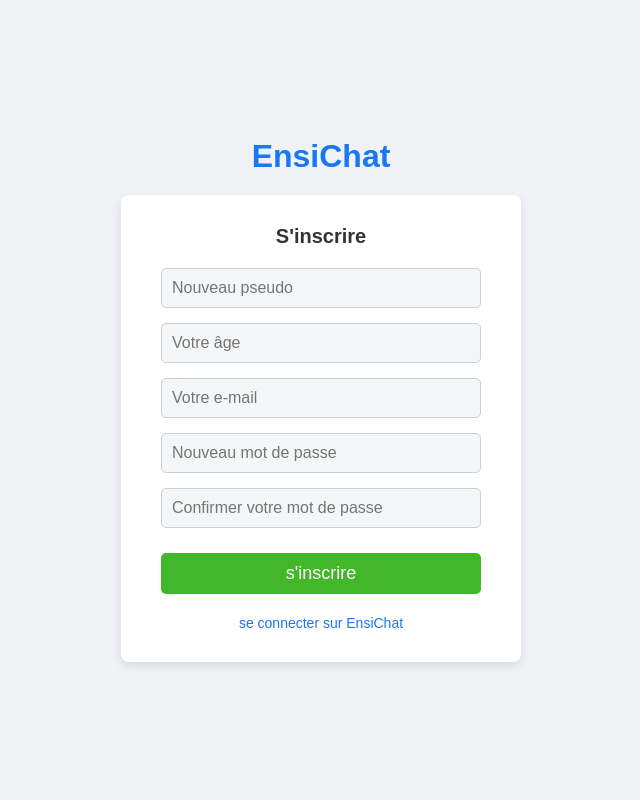
After one commit to Teston1234/ProgWebDjango, a Django app: template membre/templates/register.html in a window 1280 px wide. The commit adds this page. Shown: the whole page, without its empty margins (319-959 px from the left). Run offline with Django 5.2, Linux system fonts and the light colour scheme; the template is opened without the code that fills it, so the values that code supplies are empty.

Commit message:
frontend pannel de connection et d'inscription

```diff
--- a/membre/static/styles.css
+++ b/membre/static/styles.css
@@ -33,3 +33,199 @@ footer p{
     display: inline-block;
     vertical-align: top;
 }
+
+.body_login {
+    font-family: Arial, sans-serif;
+    margin: 0;
+    padding: 0;
+    background-color: #f0f2f5;
+    display: flex;
+    justify-content: center;
+    align-items: center;
+    height: 100vh;
+}
+
+
+.texte_gauche_login, .login_login {
+    flex: 1;
+    max-width: 500px;
+    margin: 20px;
+}
+
+
+.texte_gauche_login {
+    text-align: left;
+}
+
+.titre_login h2 {
+    font-size: 48px;
+    color: #1877f2;
+    margin: 0;
+}
+
+.texte_login p {
+    font-size: 20px;
+    color: #000;
+    margin-top: 10px;
+}
+
+
+.login_login {
+    background-color: white;
+    border-radius: 8px;
+    box-shadow: 0 2px 4px rgba(0, 0, 0, 0.2);
+    padding: 20px;
+    width: 400px;
+}
+
+
+.formulaire_login input[type="text"],
+.formulaire_login input[type="password"] {
+    width: calc(100% - 20px);
+    padding: 10px;
+    margin: 10px 0;
+    border: 1px solid #dddfe2;
+    border-radius: 5px;
+    font-size: 16px;
+    box-sizing: border-box;
+}
+
+
+
+.btn_connexion_login {
+    width: 100%;
+    background-color: #1877f2;
+    color: white;
+    border: none;
+    border-radius: 5px;
+    padding: 10px;
+    font-size: 18px;
+    cursor: pointer;
+}
+
+.btn_connexion_login:hover {
+    background-color: #145dbf;
+}
+
+
+.enregistrement_login {
+    text-align: center;
+    margin-top: 20px;
+}
+
+.enregistrement_login a {
+    color: #42b72a;
+    text-decoration: none;
+    font-size: 16px;
+}
+
+.enregistrement_login a:hover {
+    text-decoration: underline;
+}
+
+
+.body_login {
+    display: flex;
+    justify-content: center;
+    align-items: center;
+    height: 100vh;
+}
+
+.texte_gauche_login {
+    margin-right: 50px;
+}
+/* Style général pour le body */
+body.body_register {
+    font-family: Arial, sans-serif;
+    background-color: #f0f2f5;
+    margin: 0;
+    padding: 0;
+    display: flex;
+    flex-direction: column;
+    align-items: center;
+    justify-content: center;
+    height: 100vh;
+}
+
+/* Conteneur pour le titre EnsiChat */
+.register_register h2 {
+    font-size: 32px;
+    font-weight: bold;
+    color: #1877f2;
+    text-align: center;
+    margin-bottom: 20px;
+}
+
+/* Conteneur principal pour l'inscription */
+.login_register {
+    background-color: white;
+    border-radius: 8px;
+    box-shadow: 0px 4px 10px rgba(0, 0, 0, 0.1);
+    padding: 30px 40px;
+    width: 400px;
+    box-sizing: border-box;
+    text-align: center;
+}
+
+/* Sous-titre 'S'inscrire' */
+.login_register h3 {
+    font-size: 20px;
+    color: #333;
+    margin-bottom: 20px;
+}
+
+/* Champs de formulaire */
+.formulaire_register input[type="text"],
+.formulaire_register input[type="email"],
+.formulaire_register input[type="password"],
+.formulaire_register input[type="number"] {
+    width: 100%;
+    padding: 10px;
+    margin-bottom: 15px;
+    border: 1px solid #ccd0d5;
+    border-radius: 5px;
+    font-size: 16px;
+    box-sizing: border-box;
+    background-color: #f5f6f7;
+}
+
+/* Labels pour les champs (âge, etc.) */
+.formulaire_register label {
+    font-size: 14px;
+    color: #606770;
+    display: block;
+    text-align: left;
+    margin-bottom: 5px;
+}
+
+/* Bouton d'inscription */
+.btn_connexion_register {
+    width: 100%;
+    padding: 10px;
+    background-color: #42b72a;
+    color: white;
+    border: none;
+    border-radius: 5px;
+    font-size: 18px;
+    cursor: pointer;
+    margin-top: 10px;
+}
+
+.btn_connexion_register:hover {
+    background-color: #36a420;
+}
+
+/* Lien pour se connecter */
+.connexion_register {
+    margin-top: 20px;
+}
+
+.connexion_register a {
+    font-size: 14px;
+    color: #1877f2;
+    text-decoration: none;
+}
+
+.connexion_register a:hover {
+    text-decoration: underline;
+}
--- /dev/null
+++ b/membre/templates/register.html
@@ -0,0 +1,51 @@
+<!DOCTYPE html>
+<html lang="en">
+<head>
+    <meta charset="UTF-8">
+    <meta http-equiv="X-UA-Compatible" content="IE=edge">
+    <meta name="viewport" content="width=device-width, initial-scale=1.0">
+    <link rel="stylesheet" href="../static/styles.css"/>
+    <title>EnsiChat</title>
+</head>
+
+<body class="body_register">
+    <div class="register_register">
+        <div class="titre_register">
+            <h2>EnsiChat</h2>
+        </div>
+    </div>
+    <div class="login_register">
+        <h3>S'inscrire</h3>
+        <div class="renseignement_register">
+            <form method="post" action="" class="formulaire_register">
+                <div class="pseudo_register">
+                    <input type="text" placeholder="Nouveau pseudo"/>
+                </div>
+                <div class="age_register">
+                    <input  type="number" placeholder="Votre âge" />
+                </div>
+                <div class="mail_register">
+                    <input type="email" placeholder="Votre e-mail"/>
+                </div>
+
+
+                <div class="mdp_register">
+                    <input type="password" placeholder="Nouveau mot de passe"/>
+                </div>
+                <div class="mdp_confirmer_register">
+                    <input type="password" placeholder="Confirmer votre mot de passe"/>
+                </div>
+
+                <div class="inscription_register">
+                    <input class="btn_connexion_register" type="submit" value="s'inscrire"/>
+                </div>
+
+            </form>
+            <div class="connexion_register">
+                <a href="login.html" class="ml-2">se connecter sur EnsiChat</a>
+            </div>
+
+        </div>
+    </div>
+
+</body>
```
Also changed, not shown: membre/templates/login.html (added, +41 -0 lines).
